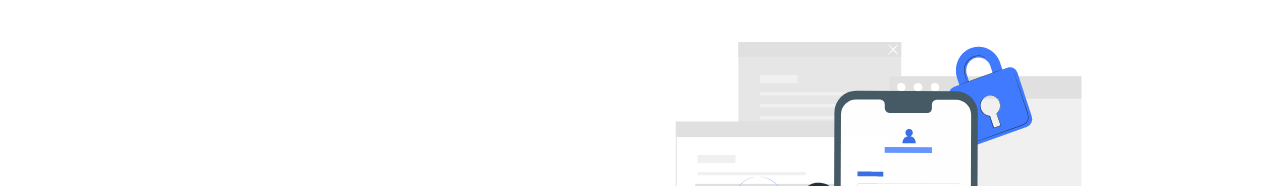
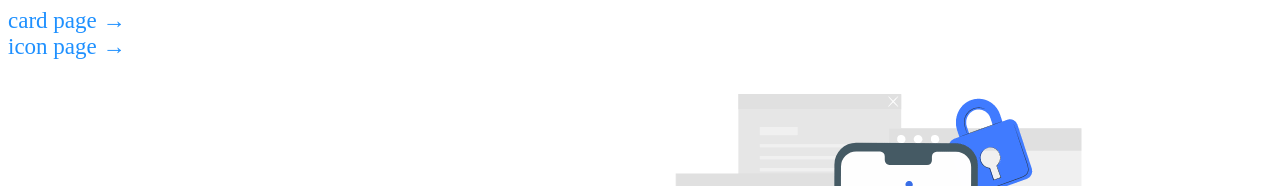
Before and after one commit to kimsang-thanh/istad-html-css-javascript, a plain HTML site: page index.html in a window 1280 px wide. Shown: the top 186 px of the page. Drawn offline with Linux system fonts and the light colour scheme.

Commit message:
new update

```diff
--- a/index.html
+++ b/index.html
@@ -21,10 +21,20 @@
       h1 {
         color: red;
       }
+
+      a {
+        display: block;
+        text-decoration: none;
+        color: dodgerblue;
+        font-size: 23px;
+      }
     </style>
   </head>
 
   <body>
+    <a href="./html/icon-card">card page &rarr;</a>
+    <a href="./html/icons">icon page &rarr;</a>
+
     <!-- display image using link url -->
     <img
       src="https://encrypted-tbn0.gstatic.com/images?q=tbn:ANd9GcR_iRBHgtWGybXDIbq0z0Asov_YSEw7HthzFw&s"
```
Also changed, not shown: html/icon-card.html (+7 -0 lines), html/icons.html (+9 -0 lines).
